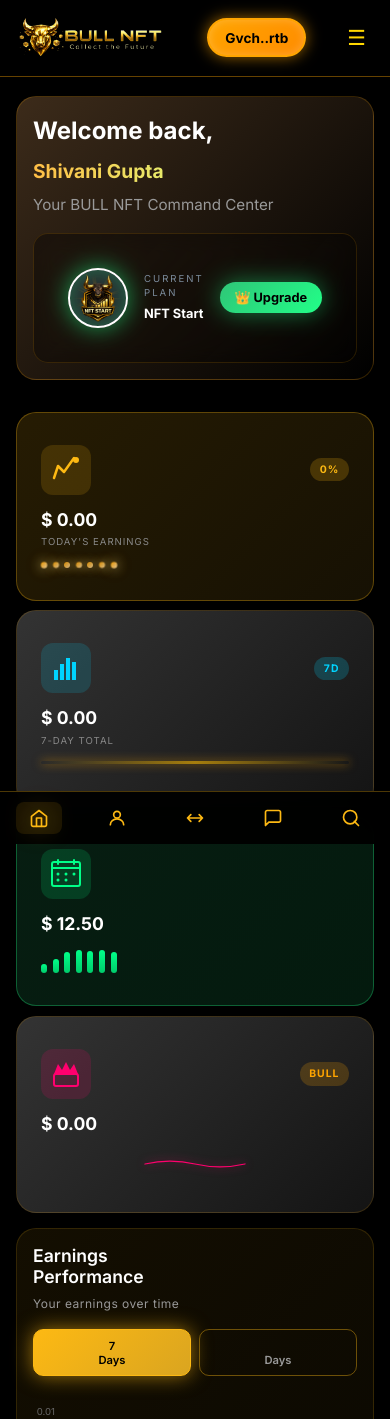
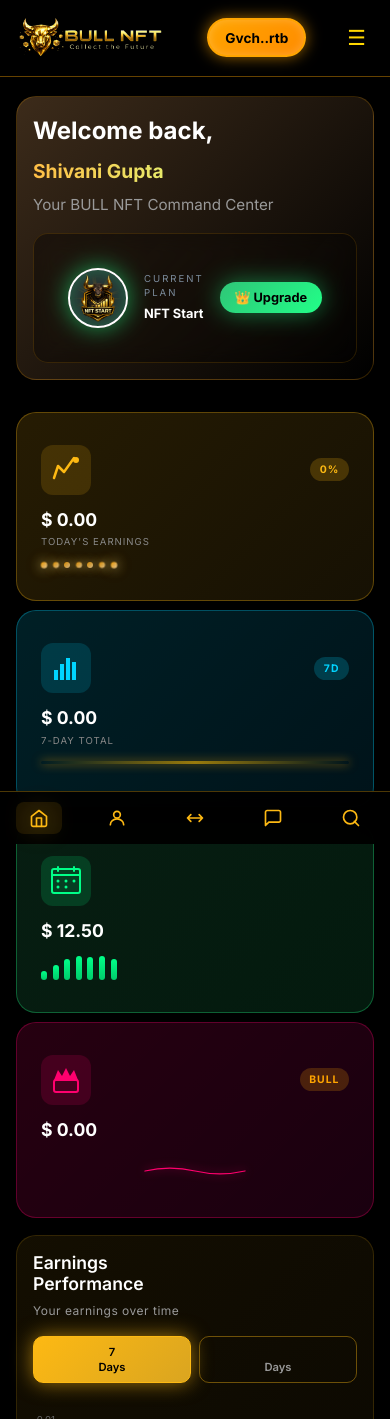
Before and after one commit to guptaayush945-cyber/BullNFT, a React (Vite) app: page /home in a window 390 px wide. Shown: the top 1419 px of the page. Built offline with nearby package versions, Linux system fonts and the light colour scheme.

Commit message:
Reorganize cards: display gold and blue cards side by side in primary section

```diff
--- a/src/components/CardsGrid.tsx
+++ b/src/components/CardsGrid.tsx
@@ -4,7 +4,9 @@
 
 export default function CardsGrid() {
   return (
-    <div className="cards-grid">
+    <>
+      {/* Gold and Blue Cards - Side by Side */}
+      <div className="cards-grid-primary">
         <Card
           icon={<EarningsIcon color="#fdb913" />}
           label="0%"
@@ -23,6 +25,10 @@
           chartType="line"
           colorType="blue"
         />
+      </div>
+
+      {/* Other Cards */}
+      <div className="cards-grid-secondary">
         <Card
           icon={<CalendarIcon color="#00ff88" />}
           amount="$ 12.50"
@@ -42,5 +48,6 @@
           colorType="pink"
         />
       </div>
+    </>
   );
 }
--- a/src/styles/cards-grid.css
+++ b/src/styles/cards-grid.css
@@ -1,4 +1,20 @@
-/* Cards Grid */
+/* Primary Cards Grid - Gold and Blue Side by Side */
+.cards-grid-primary {
+  display: grid;
+  grid-template-columns: 1fr 1fr;
+  gap: 1.5rem;
+  margin-bottom: 2rem;
+}
+
+/* Secondary Cards Grid - Other Cards */
+.cards-grid-secondary {
+  display: grid;
+  grid-template-columns: 1fr 1fr;
+  gap: 1.5rem;
+  margin-bottom: 2rem;
+}
+
+/* Original Cards Grid - Keep for backward compatibility */
 .cards-grid {
   display: grid;
   grid-template-columns: 1fr 1fr;
@@ -42,15 +58,41 @@
   background: linear-gradient(135deg, rgba(47, 197, 119, 0.25) 0%, rgba(34, 255, 136, 0.15) 100%);
 }
 
+/* Blue Card */
+.card-blue {
+  background: linear-gradient(135deg, rgba(0, 212, 255, 0.15) 0%, rgba(0, 188, 255, 0.1) 100%);
+  border-color: rgba(0, 212, 255, 0.3);
+}
+
+.card-blue:hover {
+  border-color: rgba(0, 212, 255, 0.5);
+  background: linear-gradient(135deg, rgba(0, 212, 255, 0.25) 0%, rgba(0, 188, 255, 0.15) 100%);
+}
+
+/* Pink Card */
+.card-pink {
+  background: linear-gradient(135deg, rgba(255, 0, 110, 0.15) 0%, rgba(255, 0, 150, 0.1) 100%);
+  border-color: rgba(255, 0, 110, 0.3);
+}
+
+.card-pink:hover {
+  border-color: rgba(255, 0, 110, 0.5);
+  background: linear-gradient(135deg, rgba(255, 0, 110, 0.25) 0%, rgba(255, 0, 150, 0.15) 100%);
+}
+
 /* Responsive */
 @media (max-width: 768px) {
-  .cards-grid {
+  .cards-grid,
+  .cards-grid-primary,
+  .cards-grid-secondary {
     grid-template-columns: 1fr;
   }
 }
 
 @media (max-width: 480px) {
-  .cards-grid {
+  .cards-grid,
+  .cards-grid-primary,
+  .cards-grid-secondary {
     gap: 0.6rem;
     margin-bottom: 1rem;
   }
```
Lines whose indentation alone changed are shown as unchanged.
